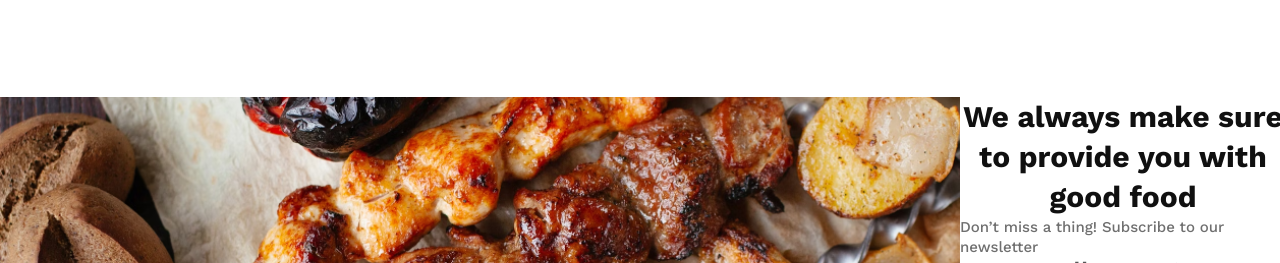
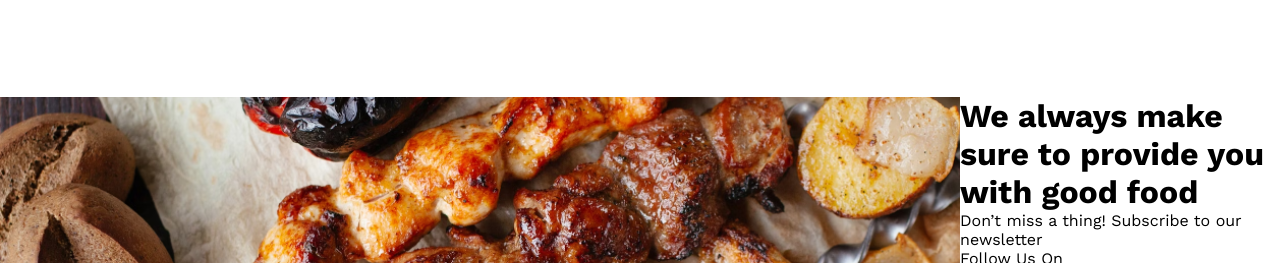
Before and after one commit to Towhid4455/food-resturant-project, a plain HTML site: page index.html in a window 1280 px wide. Shown: the part 1215-1478 px from the top of the page. Drawn offline with nearby package versions, Linux system fonts and the light colour scheme.

Commit message:
please push the code

```diff
--- a/index.html
+++ b/index.html
@@ -69,11 +69,14 @@
         </div>
 
     </section>
-    <section id="about">
-        <div class="image">
-            <img src="assets/foods.png" alt="">
-        </div>
-        <div>
+        <div id="about-us">
+            <div class="image">
+                <img src="assets/foods.png" alt="">
+            </div>
+
+
+        <div class="hello">
+
             <h1 class="head">We always make sure to provide you with good food</h1>
             <p class="para">Don’t miss a thing! Subscribe to our newsletter</p>
             <p class="follow">Follow Us On</p>
@@ -82,6 +85,8 @@
             <i class="fa-brands fa-instagram"></i>
             <i class="fa-brands fa-pinterest"></i>
         </div>
-    </section>
+
+    </div>
+
 </body>
 </html>
--- a/style/style.css
+++ b/style/style.css
@@ -129,47 +129,14 @@ text-align: center;
 
 background: rgba(82, 195, 3, 0.15);
 }
-#about{
-
-position: relative;
-width: 1286px;
-height: 449px;
-background: rgb(255, 255, 255);
-font-family: Work Sans;
-display: flex;
-justify-content:inherit
-align-items: center;
-
+#about-us{
+    display: flex;
+    font-family: Work Sans;
+}
+#about .image{
+    width: 50%;
+}
+#about .hello{
+    width: 50%;
 
 }
-#about .head{
-    color: rgb(16, 16, 16);
-font-family: Work Sans;
-font-size: 30px;
-font-weight: 700;
-line-height: 40px;
-letter-spacing: 0%;
-text-align: center;
-}
-#about .para{
-    opacity: 0.6;
-    color: rgb(16, 16, 16);
-font-family: Work Sans;
-font-size: 15px;
-font-weight: 500;
-line-height: 20px;
-letter-spacing: 0%;
-text-align: left;
-
-}
-#about .follow{
-    opacity: 0.7;
-    color: rgb(16, 16, 16);
-font-family: Work Sans;
-font-size: 24px;
-font-weight: 600;
-line-height: 28px;
-letter-spacing: 0%;
-text-align: center;
-
-}
```
Also changed, not shown: assets/image 2.png (added).
